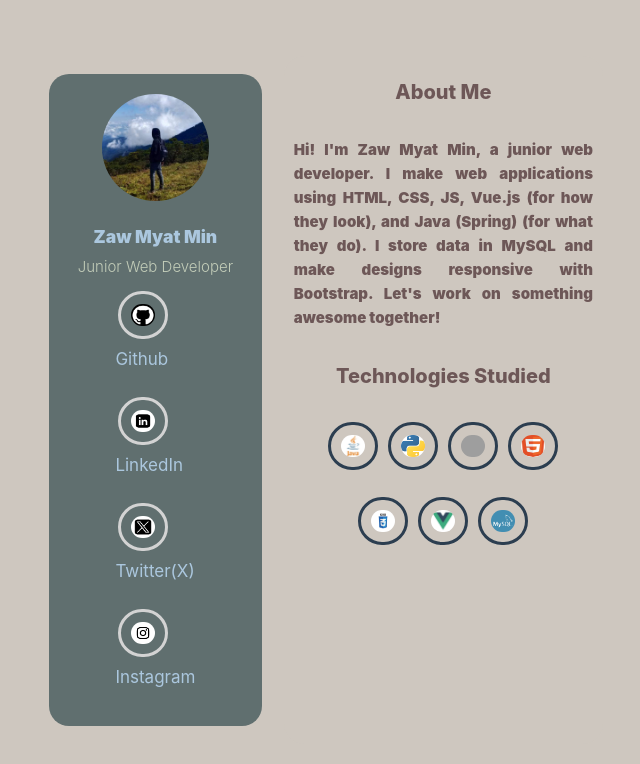
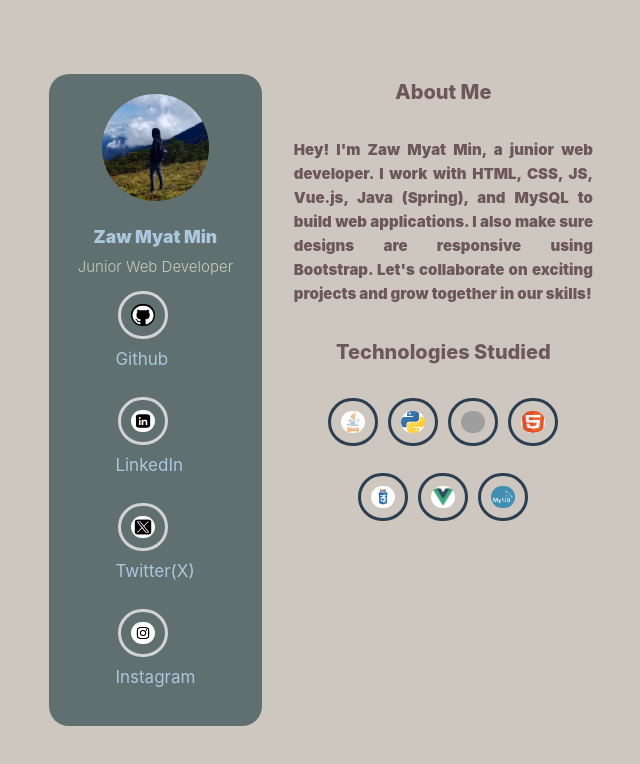
Before and after one commit to zawmyatmin/portfolio, a Vue app: page / in a window 1280 px wide. Shown: the top 764 px of the page, without its empty margins (323-963 px from the left). Built offline with nearby package versions, Linux system fonts and the light colour scheme; grey boxes are pictures that could not be loaded.

Commit message:
changed about me

```diff
--- a/src/components/Main.vue
+++ b/src/components/Main.vue
@@ -42,11 +42,9 @@
                 <div class="aboutMe">
                     <h1>About Me</h1>
                     <p>
-                        Hi! I'm Zaw Myat Min, a junior web developer.
-                        I make web applications using HTML, CSS, JS, Vue.js (for how they look),
-                        and Java (Spring) (for what they do).
-                        I store data in MySQL and make designs responsive with Bootstrap.
-                        Let's work on something awesome together!
+                        Hey! I'm Zaw Myat Min, a junior web developer. I work with HTML, CSS, JS, Vue.js, Java (Spring),
+                        and MySQL to build web applications. I also make sure designs are responsive using Bootstrap.
+                        Let's collaborate on exciting projects and grow together in our skills!
                     </p>
                 </div>
                 <h1>Technologies Studied</h1>
```
